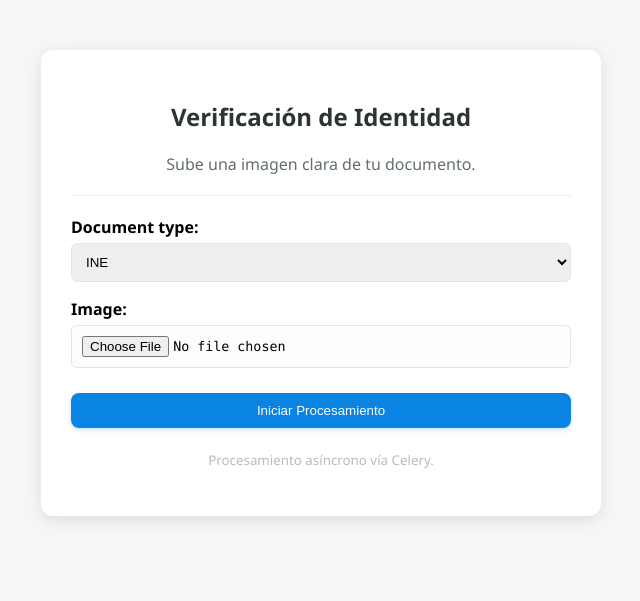
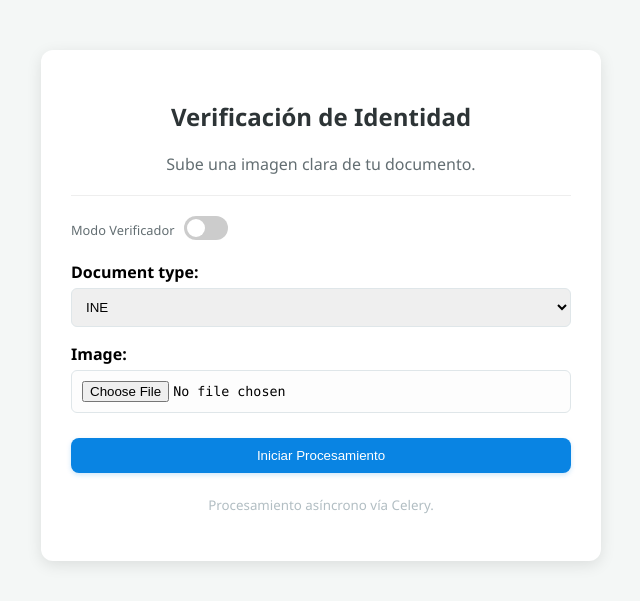
Before and after one commit to nowhereOnce/secureid-api, a Django app: page /upload/ in a window 1280 px wide. Shown: the part 59-660 px from the top of the page, without its empty margins (319-959 px from the left). Run offline with Django 5.2, Linux system fonts and the light colour scheme; the visitor is signed in with stand-in values (Sample User, id 1); parts of the project's set-up code (start-up, migrations or seed data) failed here and were passed over.

Commit message:
Added a new face_image and is_verification_mode fields to the VerificationRequest model, this are important to make the verification mode work. Also modifications to the upload template were made to dynamically show this fields.

```diff
--- a/identity/models.py
+++ b/identity/models.py
@@ -22,7 +22,13 @@ class VerificationRequest(models.Model):
     user = models.ForeignKey(User, on_delete=models.CASCADE, related_name='verifications')
     document_type = models.CharField(max_length=20, choices=DOC_TYPES, default='ine')
     image = models.ImageField(upload_to='verifications/%Y/%m/%d/')
+    face_image = models.ImageField(
+        upload_to='faces/%Y/%m/%d/',
+        null=True,
+        blank=True
+    )
     status = models.CharField(max_length=20, choices=STATUS_CHOICES, default='pending')
+    is_verification_mode = models.BooleanField(default=False)
 
     created_at = models.DateTimeField(auto_now_add=True)
     updated_at = models.DateTimeField(auto_now=True)
--- a/identity/static/identity/css/style.css
+++ b/identity/static/identity/css/style.css
@@ -168,3 +168,42 @@ select, input[type="file"] {
 .nav-links a:hover {
     color: #0984e3;
 }
+
+/* Header Switch Mode */
+
+.mode-switch-wrapper {
+    display: flex;
+    align-items: center;
+    gap: 10px;
+}
+
+.switch {
+    position: relative;
+    display: inline-block;
+    width: 44px;
+    height: 24px;
+}
+
+.switch input { opacity: 0; width: 0; height: 0; }
+
+.slider {
+    position: absolute;
+    cursor: pointer;
+    top: 0; left: 0; right: 0; bottom: 0;
+    background-color: #ccc;
+    transition: .4s;
+    border-radius: 34px;
+}
+
+.slider:before {
+    position: absolute;
+    content: "";
+    height: 18px; width: 18px;
+    left: 3px; bottom: 3px;
+    background-color: white;
+    transition: .4s;
+    border-radius: 50%;
+}
+
+input:checked + .slider { background-color: #0984e3; }
+input:checked + .slider:before { transform: translateX(20px); }
--- a/identity/templates/identity/upload.html
+++ b/identity/templates/identity/upload.html
@@ -24,10 +24,24 @@
 
         <hr style="border:0; border-top: 1px solid #eee; margin: 20px 0;">
 
+        <div class="mode-switch-wrapper">
+            <span style="font-size: 0.8em; color: #636e72;">Modo Verificador</span>
+            <label class="switch">
+                <input type="checkbox" id="mode-toggle" name="mode_toggle">
+                <span class="slider"></span>
+            </label>
+        </div>
+
         <form method="post" enctype="multipart/form-data">
             {% csrf_token %}
 
             {{ form.as_p }}
+
+            <div id="selfie-section" style="display: none; margin-top: 20px;">
+                <label>Foto del Rostro (Referencia):</label>
+                <input type="file" name="face_image" id="face_input">
+                <img id="face-preview" src="#" alt="Preview" style="display:none; max-width: 150px; margin-top: 10px;">
+            </div>
 
             <img id="image-preview" src="#" alt="Vista previa de la identificación">
 
@@ -56,6 +70,13 @@
                 preview.style.display = 'block';
             }
         }
+
+        const toggle = document.getElementById('mode-toggle');
+        const selfieSection = document.getElementById('selfie-section');
+
+        toggle.onchange = () => {
+            selfieSection.style.display = toggle.checked ? 'block' : 'none';
+        };
     </script>
 </body>
 </html>
```
